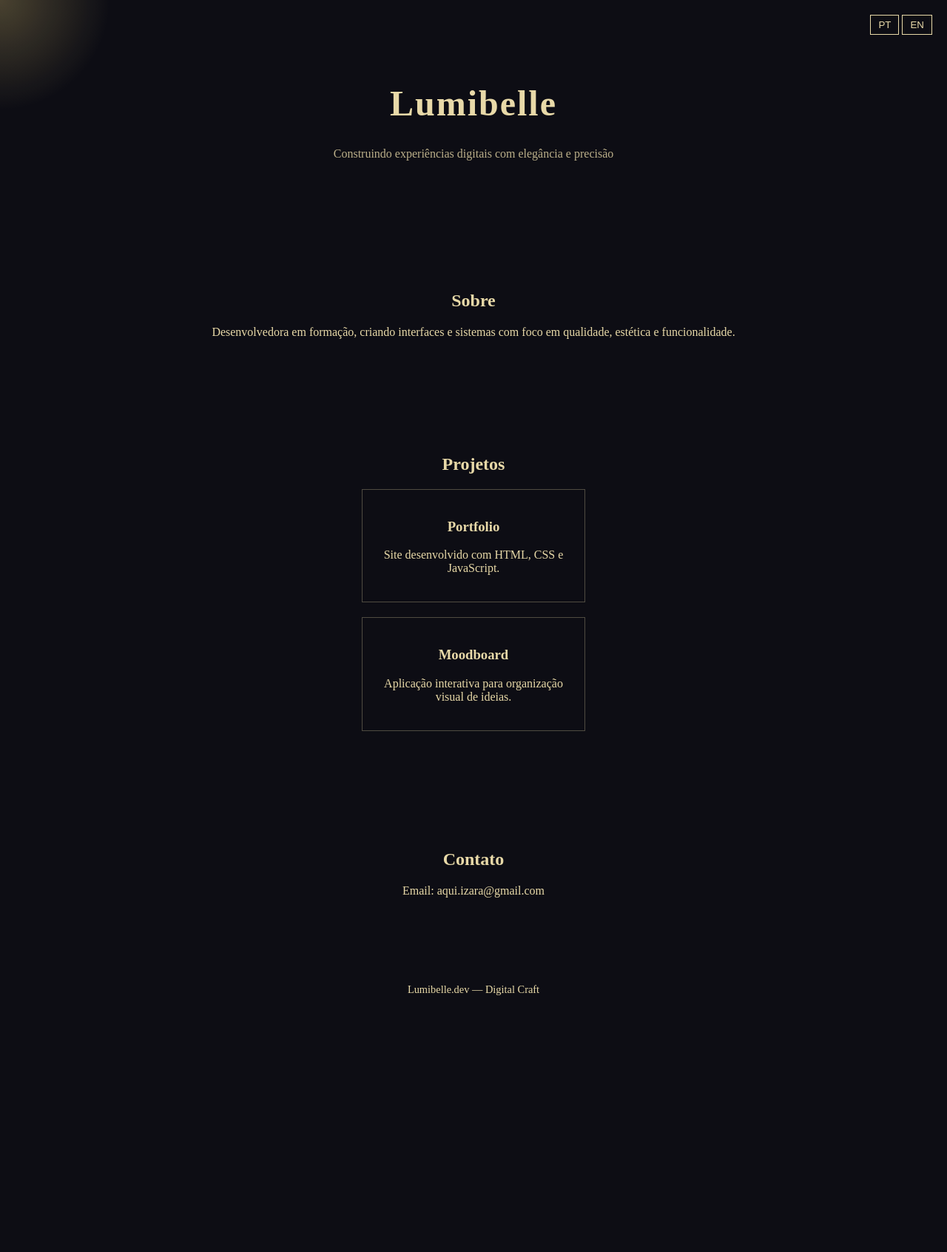
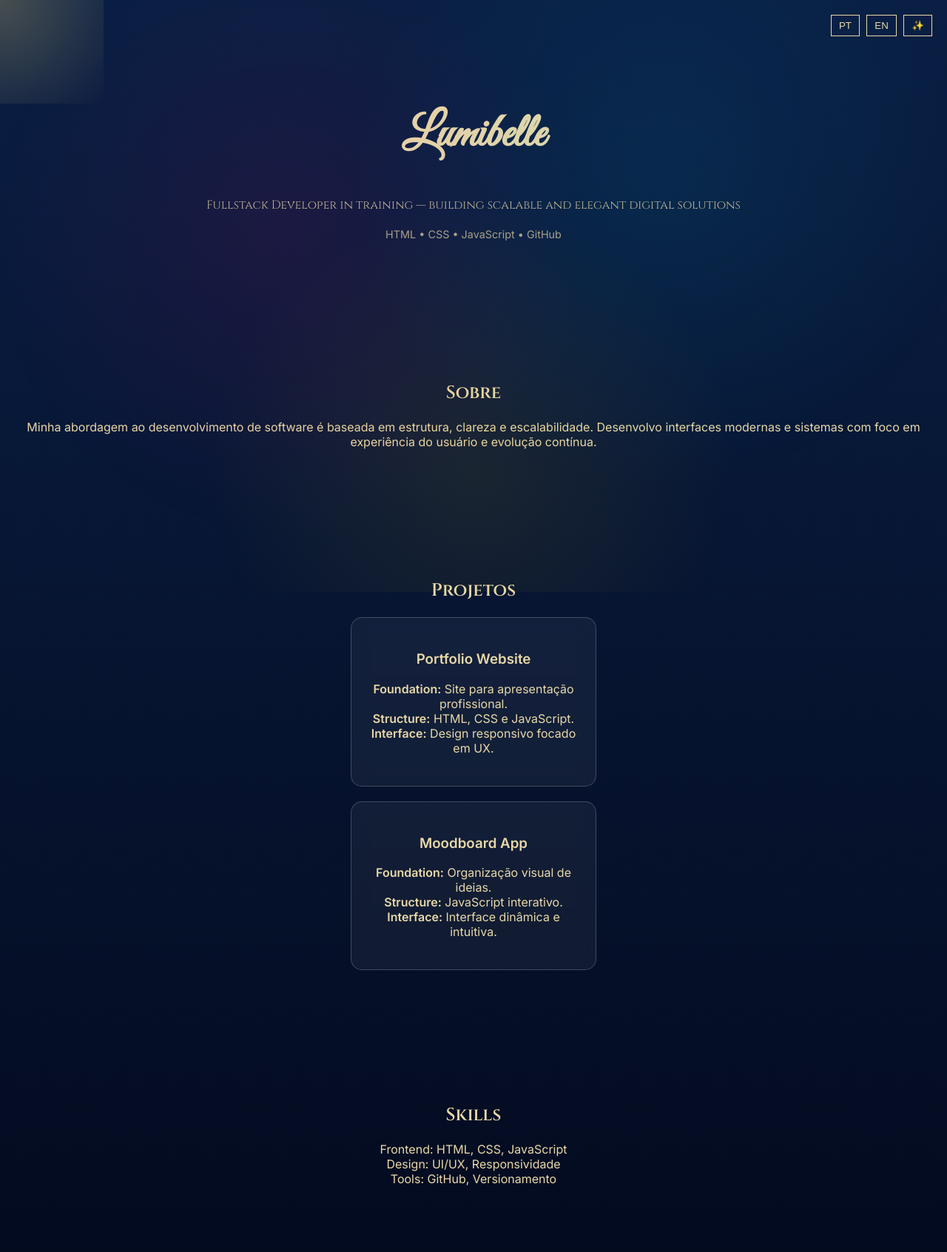
Before and after one commit to Lumibelle/lumibelle-portfolio, a plain HTML site: page index.html in a window 1280 px wide. Shown: the top 1692 px of the page at 74% size. Before the commit the page ends 1386 px from the top, so only its background shows below. Drawn offline with Linux system fonts and the light colour scheme.

Commit message:
Update index.html

```diff
--- a/index.html
+++ b/index.html
@@ -2,45 +2,72 @@
 <html lang="pt-br">
 <head>
 <meta charset="UTF-8">
-<title>Lumibelle</title>
+
+<title>Lumibelle | Developer</title>
+
+<meta name="description" content="Frontend Developer portfolio focused on modern interfaces, performance and user experience.">
+
+<link href="https://fonts.googleapis.com/css2?family=Cinzel:wght@400;600&family=Great+Vibes&family=Inter:wght@300;400;600&display=swap" rel="stylesheet">
 
 <style>
+
 body {
   margin: 0;
-  font-family: serif;
-  background: #0d0d14;
+  background: linear-gradient(180deg, #0a1f44, #020617);
   color: #e8d9a8;
+  font-family: 'Inter', sans-serif;
   overflow-x: hidden;
+  transition: 0.5s;
 }
 
-/* 🕯️ EFEITO LUZ */
+/* 🌈 LUZ VITRAL */
+body::before {
+  content: "";
+  position: fixed;
+  width: 100%;
+  height: 100%;
+  background:
+    radial-gradient(circle at 30% 40%, rgba(255, 0, 120, 0.08), transparent 40%),
+    radial-gradient(circle at 70% 30%, rgba(0, 200, 255, 0.08), transparent 40%),
+    radial-gradient(circle at 50% 80%, rgba(255, 200, 0, 0.08), transparent 40%);
+}
+
+/* 🕯️ LUZ MOUSE */
 .light {
   position: fixed;
-  width: 300px;
-  height: 300px;
+  width: 280px;
+  height: 280px;
+  background: radial-gradient(circle, rgba(255,223,120,0.25), transparent);
   pointer-events: none;
-  background: radial-gradient(circle, rgba(255,223,120,0.25), transparent 70%);
   transform: translate(-50%, -50%);
-  mix-blend-mode: screen;
 }
 
 /* HEADER */
 header {
   text-align: center;
-  padding: 80px 20px;
+  padding: 100px 20px;
 }
 
 h1 {
-  font-size: 3rem;
-  letter-spacing: 2px;
+  font-family: 'Great Vibes', cursive;
+  font-size: 4rem;
 }
 
 .subtitle {
+  font-family: 'Cinzel', serif;
+  margin-top: 10px;
   opacity: 0.8;
 }
 
-/* BOTÃO IDIOMA */
-.lang {
+/* STACK */
+.stack {
+  margin-top: 20px;
+  font-size: 0.9rem;
+  opacity: 0.7;
+}
+
+/* BOTÕES */
+.top-buttons {
   position: fixed;
   top: 20px;
   right: 20px;
@@ -50,35 +77,55 @@ button {
   background: transparent;
   border: 1px solid #e8d9a8;
   color: #e8d9a8;
-  padding: 5px 10px;
+  padding: 6px 10px;
+  margin-left: 5px;
   cursor: pointer;
 }
 
 /* SEÇÕES */
 section {
-  padding: 60px 20px;
+  padding: 70px 20px;
   text-align: center;
 }
 
+h2 {
+  font-family: 'Cinzel', serif;
+}
+
+/* CARDS */
 .card {
-  border: 1px solid rgba(232,217,168,0.3);
+  background: rgba(255,255,255,0.05);
+  backdrop-filter: blur(10px);
+  border: 1px solid rgba(255,255,255,0.2);
   margin: 20px auto;
-  padding: 20px;
-  width: 260px;
-  transition: 0.3s;
+  padding: 25px;
+  width: 280px;
+  border-radius: 15px;
+  transition: 0.4s;
 }
 
 .card:hover {
-  background: rgba(255,255,255,0.05);
   transform: scale(1.05);
 }
 
 /* FOOTER */
 footer {
   text-align: center;
-  padding: 40px;
+  padding: 50px;
   font-size: 0.9rem;
 }
+
+/* 🌞 MODO ILUMINADO */
+.light-mode {
+  background: #f5f5f5;
+  color: #222;
+}
+
+.light-mode .card {
+  background: #fff;
+  color: #000;
+}
+
 </style>
 </head>
 
@@ -86,20 +133,29 @@ footer {
 
 <div class="light" id="light"></div>
 
-<div class="lang">
+<div class="top-buttons">
   <button onclick="setLang('pt')">PT</button>
   <button onclick="setLang('en')">EN</button>
+  <button onclick="toggleLight()">✨</button>
 </div>
 
 <header>
   <h1>Lumibelle</h1>
-  <p class="subtitle" id="subtitle">Construindo experiências digitais com elegância e precisão</p>
+
+  <p class="subtitle" id="subtitle">
+    Fullstack Developer in training — building scalable and elegant digital solutions
+  </p>
+
+  <div class="stack">
+    HTML • CSS • JavaScript • GitHub
+  </div>
 </header>
 
 <section>
   <h2 id="aboutTitle">Sobre</h2>
   <p id="aboutText">
-    Desenvolvedora em formação, criando interfaces e sistemas com foco em qualidade, estética e funcionalidade.
+    Minha abordagem ao desenvolvimento de software é baseada em estrutura, clareza e escalabilidade.
+    Desenvolvo interfaces modernas e sistemas com foco em experiência do usuário e evolução contínua.
   </p>
 </section>
 
@@ -107,14 +163,32 @@ footer {
   <h2 id="projectTitle">Projetos</h2>
 
   <div class="card">
-    <h3>Portfolio</h3>
-    <p id="proj1">Site desenvolvido com HTML, CSS e JavaScript.</p>
+    <h3>Portfolio Website</h3>
+    <p>
+      <strong>Foundation:</strong> Site para apresentação profissional.<br>
+      <strong>Structure:</strong> HTML, CSS e JavaScript.<br>
+      <strong>Interface:</strong> Design responsivo focado em UX.
+    </p>
   </div>
 
   <div class="card">
-    <h3>Moodboard</h3>
-    <p id="proj2">Aplicação interativa para organização visual de ideias.</p>
+    <h3>Moodboard App</h3>
+    <p>
+      <strong>Foundation:</strong> Organização visual de ideias.<br>
+      <strong>Structure:</strong> JavaScript interativo.<br>
+      <strong>Interface:</strong> Interface dinâmica e intuitiva.
+    </p>
   </div>
+
+</section>
+
+<section>
+  <h2>Skills</h2>
+  <p>
+    Frontend: HTML, CSS, JavaScript<br>
+    Design: UI/UX, Responsividade<br>
+    Tools: GitHub, Versionamento
+  </p>
 </section>
 
 <section>
@@ -123,37 +197,40 @@ footer {
 </section>
 
 <footer>
-  Lumibelle.dev — Digital Craft
+  Lumibelle.dev ✨<br><br>
+  Desenvolvido por Izabella Ramos
 </footer>
 
 <script>
-/* LUZ SEGUINDO MOUSE */
+
+/* LUZ */
 document.addEventListener("mousemove", (e) => {
-  const light = document.getElementById("light");
   light.style.left = e.pageX + "px";
   light.style.top = e.pageY + "px";
 });
 
-/* TROCA DE IDIOMA */
+/* IDIOMA */
 function setLang(lang) {
   if(lang === "en") {
-    document.getElementById("subtitle").innerText = "Building digital experiences with elegance and precision";
-    document.getElementById("aboutTitle").innerText = "About";
-    document.getElementById("aboutText").innerText = "Developer in training, creating interfaces and systems focused on quality, aesthetics and functionality.";
-    document.getElementById("projectTitle").innerText = "Projects";
-    document.getElementById("proj1").innerText = "Website built with HTML, CSS and JavaScript.";
-    document.getElementById("proj2").innerText = "Interactive application for visual idea organization.";
-    document.getElementById("contactTitle").innerText = "Contact";
+    subtitle.innerText = "Fullstack Developer in training — building scalable and elegant digital solutions";
+    aboutTitle.innerText = "About";
+    aboutText.innerText = "My approach is based on structure, clarity and scalability. I develop modern interfaces focused on user experience.";
+    projectTitle.innerText = "Projects";
+    contactTitle.innerText = "Contact";
   } else {
-    document.getElementById("subtitle").innerText = "Construindo experiências digitais com elegância e precisão";
-    document.getElementById("aboutTitle").innerText = "Sobre";
-    document.getElementById("aboutText").innerText = "Desenvolvedora em formação, criando interfaces e sistemas com foco em qualidade, estética e funcionalidade.";
-    document.getElementById("projectTitle").innerText = "Projetos";
-    document.getElementById("proj1").innerText = "Site desenvolvido com HTML, CSS e JavaScript.";
-    document.getElementById("proj2").innerText = "Aplicação interativa para organização visual de ideias.";
-    document.getElementById("contactTitle").innerText = "Contato";
+    subtitle.innerText = "Fullstack Developer em formação — construindo soluções digitais elegantes e escaláveis";
+    aboutTitle.innerText = "Sobre";
+    aboutText.innerText = "Minha abordagem é baseada em estrutura, clareza e escalabilidade. Desenvolvo interfaces modernas com foco em experiência do usuário.";
+    projectTitle.innerText = "Projetos";
+    contactTitle.innerText = "Contato";
   }
 }
+
+/* BOTÃO LUZ */
+function toggleLight() {
+  document.body.classList.toggle("light-mode");
+}
+
 </script>
 
 </body>
```
